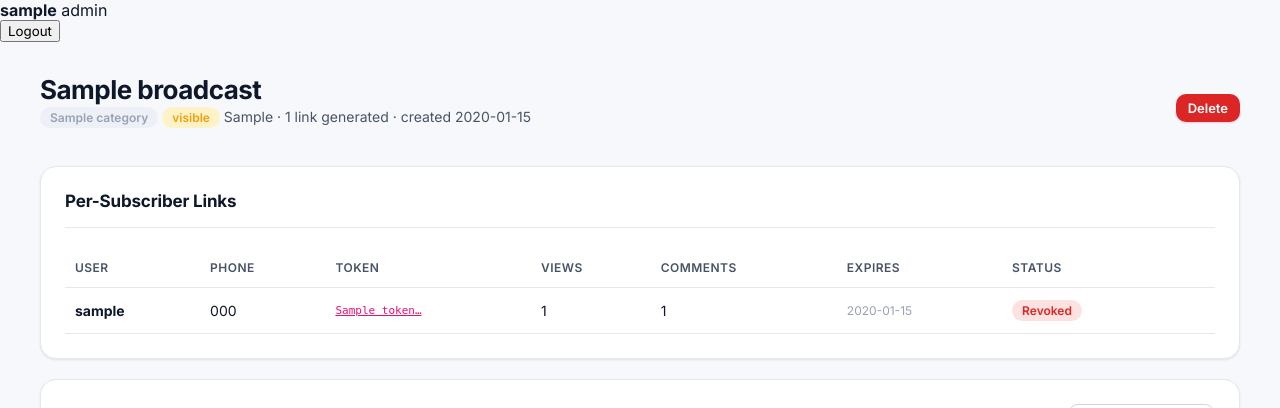
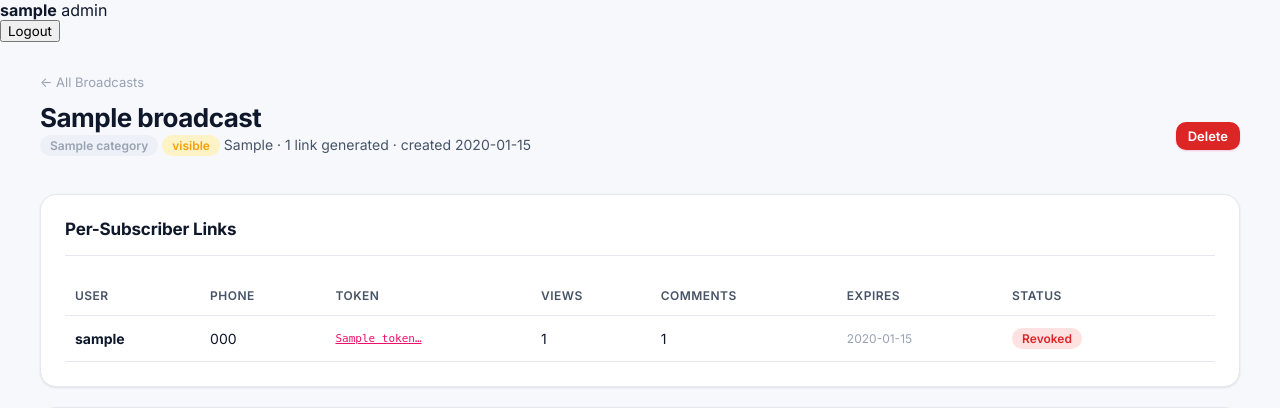
Before and after one commit to Peoplepro-Technologies/rollick-broadcaster, a FastAPI app: template broadcaster/templates/admin/broadcast_detail.html in a window 1280 px wide. Shown: the part 60-468 px from the top of the page. Run offline with FastAPI, Linux system fonts and the light colour scheme; the template is opened without the code that fills it: most values are stand-ins (such as "Sample title", 1, 10 or a date in 2020); parts of the project's set-up code (start-up, migrations or seed data) failed here and were passed over.

Commit message:
fix(broadcasts): bounce to list with flash on missing/deleted; add back-link
Two related UX gaps:

1. After deleting a broadcast the detail page did location.reload(),
   which then 404'd because the row was gone — user saw a raw
   'Broadcast not found' HTML page. Now: after delete, the JS does
   location.href = '/admin/broadcasts' (other actions still reload
   in place so the user sees the new state).

2. Visiting /admin/broadcasts/{missing-id} (stale tab, link from
   email, typo, etc.) showed the same raw 404. Now: server returns
   303 to /admin/broadcasts?missing={id}; list page reads the query
   param and shows a one-shot info flash explaining what happened.
   Normal list visits are unaffected (no flash without ?missing).

Also: added a '← All Broadcasts' breadcrumb on the detail page so
scheduling/sending doesn't strand the user — they always have one
click back to the list.

CSS: .breadcrumb (subtle grey → primary on hover) and .flash /
.flash-info (blue notice chip).

Tests: 205/205 pass (+3 new — missing-detail redirects to list with
flash, detail page has back-link, normal list visit has no flash).
Live-verified on localhost:8123.

```diff
--- a/app.py
+++ b/app.py
@@ -193,11 +193,18 @@ def admin_broadcasts_page(request: Request):
     if admin_auth.current_admin_id(request) is None:
         return RedirectResponse("/admin/login", status_code=303)
     from broadcaster.services import broadcasts as bc_svc
+    # If the user was bounced here from a deleted/missing broadcast,
+    # show a one-shot message so they know what happened.
+    missing_id = request.query_params.get("missing")
+    flash = None
+    if missing_id:
+        flash = f"Broadcast #{missing_id} no longer exists (it may have been deleted)."
     return templates.TemplateResponse(
         request, "admin/broadcasts_list.html",
         {"app_name": get_settings().app_name, "active_nav": "broadcasts",
          "admin": {"username": "admin"},
-         "broadcasts": bc_svc.list_broadcasts()},
+         "broadcasts": bc_svc.list_broadcasts(),
+         "flash": flash},
     )
 
 
@@ -226,7 +233,11 @@ def admin_broadcast_detail_page(request: Request, bid: int):
     from broadcaster.services import analytics as analytics_svc
     b = bc_svc.get_broadcast(bid)
     if not b:
-        return HTMLResponse("Broadcast not found", status_code=404)
+        # Broadcast was deleted (or never existed / link went stale).
+        # Don't dump the user on a raw 404 page — bounce them to the
+        # list with a one-shot flash that explains what happened.
+        resp = RedirectResponse("/admin/broadcasts?missing=" + str(bid), status_code=303)
+        return resp
     return templates.TemplateResponse(
         request, "admin/broadcast_detail.html",
         {"app_name": get_settings().app_name, "active_nav": "broadcasts",
--- a/broadcaster/templates/admin/broadcast_detail.html
+++ b/broadcaster/templates/admin/broadcast_detail.html
@@ -6,6 +6,9 @@
 {% include "admin/_nav.html" %}
 
 <main class="main">
+  <nav class="breadcrumb" aria-label="Breadcrumb">
+    <a href="/admin/broadcasts">← All Broadcasts</a>
+  </nav>
   <div class="page-head">
     <div>
       <h1>{{ broadcast.title }}</h1>
@@ -157,8 +160,13 @@ actions.addEventListener("click", async (ev) => {
   if (!url) return;
   const method = act === "delete" ? "DELETE" : "POST";
   const r = await fetch(url, { method });
-  if (r.ok) location.reload();
-  else {
+  if (r.ok) {
+    // After delete the broadcast row is gone, so reloading this URL
+    // would 404. Bounce to the list page instead. Other actions stay
+    // on this page so the user can confirm the new state.
+    if (act === "delete") location.href = "/admin/broadcasts";
+    else location.reload();
+  } else {
     const b = await r.json().catch(() => ({}));
     alert(`Action failed: ${b.detail || r.status}`);
   }
--- a/broadcaster/templates/admin/broadcasts_list.html
+++ b/broadcaster/templates/admin/broadcasts_list.html
@@ -6,6 +6,9 @@
 {% include "admin/_nav.html" %}
 
 <main class="main">
+  {% if flash %}
+  <div class="flash flash-info" role="status" data-flash>{{ flash }}</div>
+  {% endif %}
   <div class="page-head">
     <div>
       <h1>Broadcasts</h1>
--- a/static/css/admin.css
+++ b/static/css/admin.css
@@ -552,3 +552,28 @@ audio.preview-media { background: transparent; }
   padding-top: 12px;
   border-top: 1px solid var(--border, #e2e8f0);
 }
+
+/* ── Breadcrumb + flash messages ────────────────────────── */
+.breadcrumb {
+  font-size: 13px;
+  margin: 0 0 12px 0;
+}
+.breadcrumb a {
+  color: var(--muted, #64748b);
+  text-decoration: none;
+}
+.breadcrumb a:hover {
+  color: var(--primary, #ED0E6D);
+}
+.flash {
+  padding: 10px 14px;
+  border-radius: 8px;
+  margin: 0 0 16px 0;
+  font-size: 14px;
+  border: 1px solid transparent;
+}
+.flash-info {
+  background: #eff6ff;
+  border-color: #bfdbfe;
+  color: #1e40af;
+}
```
Also changed, not shown: tests/test_broadcasts.py (+41 -0 lines).
